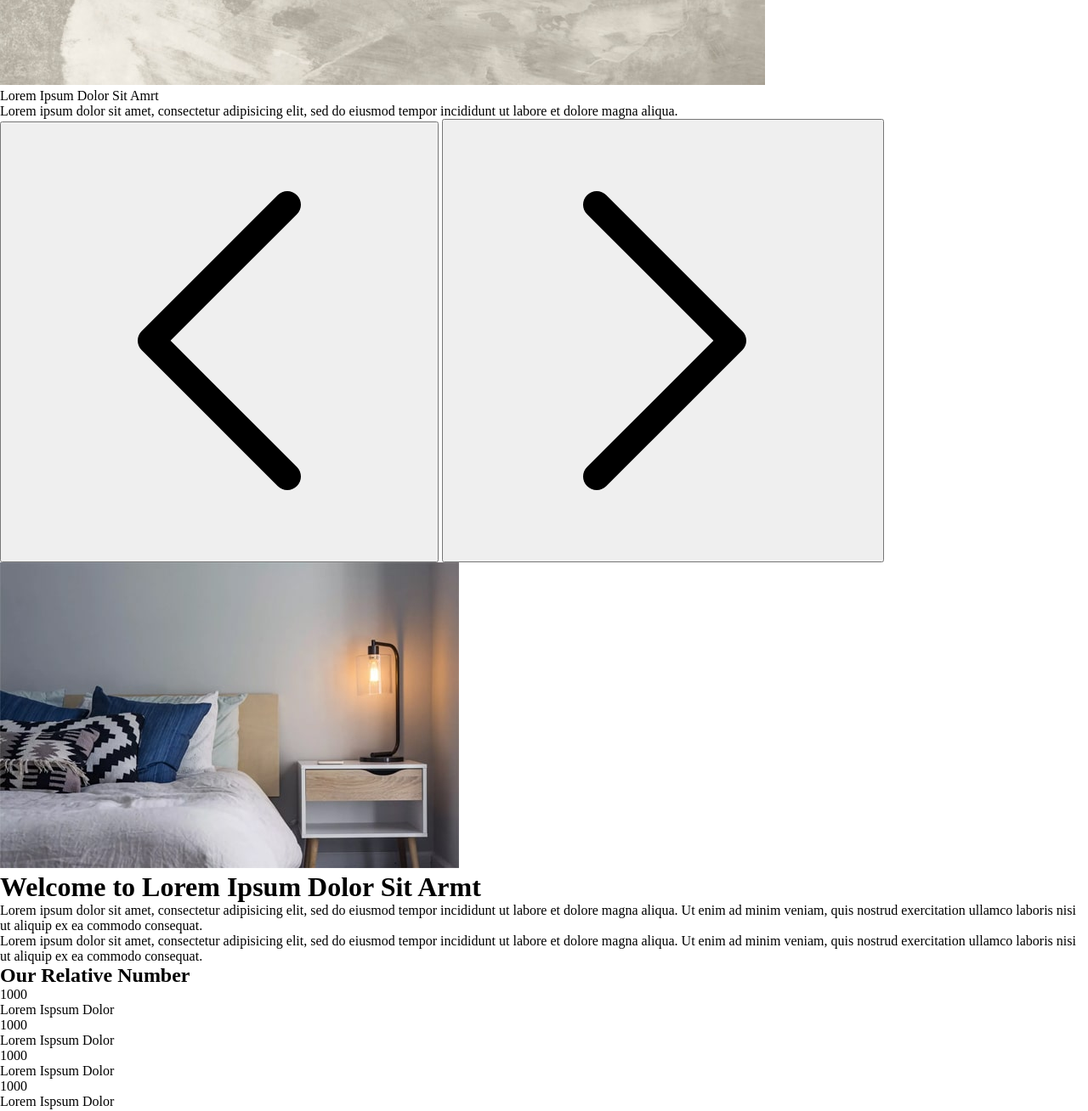
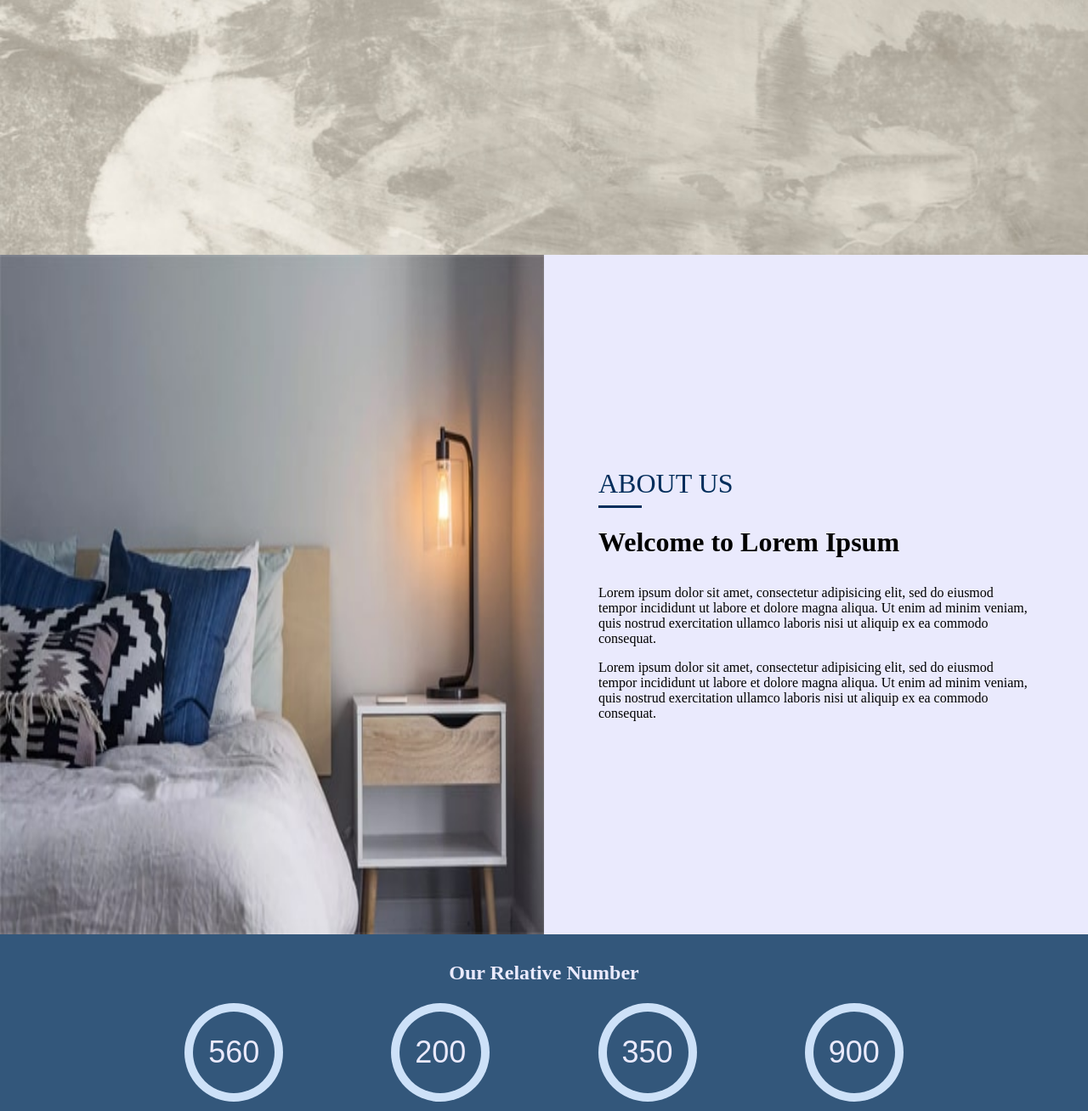
Before and after one commit to yashvi-khunt/websiteDemo, a plain HTML site: page index.html in a window 1280 px wide. Shown: the part 500-1808 px from the top of the page at 85% size. Drawn offline with Linux system fonts and the light colour scheme.

Commit message:
Completed about us and counter section in index.html

```diff
--- a/css/style.css
+++ b/css/style.css
@@ -1,7 +1,9 @@
 :root {
   --primary-color: #002d5b;
-  --second-color: #ff656a;
-  --white: #ffffff;
+  /* --second-color: #ff656a; */
+  --second-color: #eaeafd;
+  /* --white: #eaeafd; */
+  --white: #cde1f8;
   --dark: #506172;
   --bgcolor: #f6f9fe;
   --primary-font: "Rubik", sans-serif;
@@ -12,6 +14,10 @@
 body {
   padding: 0;
   margin: 0;
+}
+
+html {
+  scroll-behavior: smooth;
 }
 
 a,
@@ -27,7 +33,7 @@ ol {
 }
 
 #button,
-.navbar-toggler {
+.navbar-toggler, #servicesmodal, .carousel-item {
   display: none;
 }
 
@@ -66,22 +72,217 @@ ol {
 .navbar ul li a:hover:after {
   width: 100%;
 }
+
+.main-header,
+.navbar ul li a:hover:after {
+  width: 100%;
+}
 .main-header {
   width: 100%;
-  position: absolute;
+  position: fixed;
   top: 0;
+  z-index: 999;
 }
-/* .main-slider img{
+.main-slider,
+.main-slider .carousel-item img {
+  /* background-image: url("../images/slider-1.jpg");
+    background-repeat: no-repeat;
+    background-position: center;
+      height: 50vh;
+      background-size: 100% 100%;*/
   width: 100%;
-} */
+  /* aspect-ratio: 5 / 2; */
+  height: 100vh;
+  object-fit: cover;
+  position: relative;
+}
 
 .slider-items {
   /* max-width: 1000px; */
   width: 100%;
   /* aspect-ratio: 16/9; */
+
+  margin: auto;
 }
 
-.main-control .slider-next svg{
+.slider-content {
+  margin: auto;
+  width: 50%;
+  position: absolute;
+  top: 50%;
+  left: 50%;
+  transform: translate(-50%, -50%);
+  /* align-items: center; */
+}
+
+.slider-content .title {
+  margin: auto;
+  width: 70%;
+  text-align: center;
+  line-height: 1.2em;
+  font-family: var(--primary-font);
+  font-weight: 500;
+  font-size: 1.5em;
+}
+
+.slider-content .desc {
+  text-align: center;
+  margin: auto;
+  width: 70%;
+  line-height: 25px;
+}
+
+.main-control button svg {
+  width: 30px;
+  height: 30px;
+  padding: 3px 4px 0 0;
+  /* fill: white; */
+}
+
+.main-control .slider-next svg {
   transform: rotate(180deg);
   padding: 0 4px 3px 0;
 }
+
+.main-control {
+  display: flex;
+  justify-content: space-between;
+  width: 90%;
+  position: absolute;
+  top: 50%;
+  left: 50%;
+  transform: translate(-50%, -50%);
+}
+
+.main-control button {
+  /* background: non; */
+  cursor: pointer;
+  border-radius: 50%;
+  transition: 0.5s;
+  outline: 0;
+  border: none;
+  width: 40px;
+  height: 40px;
+  fill: var(--primary-color);
+}
+
+.about-us-inside{
+  /* width: 80%; */
+  background-color: var(--second-color);
+  /* margin: 0 auto; */
+  height: 100vh;
+  display: grid;
+  grid-template-columns: repeat(2,1fr);
+}
+.about-us-img img{
+  width: 100%;
+  height: 100%;
+  object-fit: fill;
+}
+
+.about-us-content{
+  display: flex;
+  flex-direction: column;
+  justify-content:center;
+  width: 80%;
+  margin: 0 auto;
+  gap: 2em;
+}
+
+.content-type::after{
+  content: '';
+  width: 10%;
+  height: 3px;
+  position: absolute;
+  display: block;
+  left: 0;
+  bottom: -10px;
+  background-color: var(--primary-color);
+}
+
+.content-type{
+  /* font-family: ; */
+  position: relative;
+  font-size: 2em;
+  color: var(--primary-color);
+  /* font-weight: 100; */
+}
+
+/* .title{
+  font-family: var(--primary-font);
+  font-size: 0.7em;
+} */
+
+.content-type a{
+  color: var(--primary-color);
+}
+
+.desc{
+  display: flex;
+  flex-direction: column;
+  gap: 1em;
+}
+
+.counter{
+  color: var(--second-color);
+  padding: 2em;
+  text-align: center;
+  /* background: var(--primary-color); */
+  background-color: rgba(0,45,91, 0.8);
+}
+.counter .container{
+  width: 80%;
+  margin: 0 auto;
+  display: flex;
+  flex-direction: column;
+  gap: 2em;
+}
+.counter-title h1{
+  font-size: 1.5em;
+}
+.counter-inside{
+  font-size: 1.5em;
+  display: grid;
+  grid-template-columns: repeat(4,1fr);
+}
+
+.count-up{
+  display: flex;
+  flex-direction: column;
+  /* justify-content: space-between; */
+  font-family: var(--primary-font);
+  gap: 1em;
+}
+.counter-count{
+  font-size: 1.5em;
+  color: var(--second-color);
+  display: inline;
+}
+
+.counter-circle{
+  margin: 0 auto;
+  height: 4em;
+  width: 4em;
+  display: block;
+  line-height: 1.5;
+  color: var(--second-color);
+  border-radius: 50%;
+  box-shadow: 0 0 0 10px var(--white);
+
+  display: flex;
+  justify-content: center;
+  align-items: center;
+}
+
+.our-serivces .container{
+  height: 100vh;
+  background-color: var(--second-color);
+  display: flex;
+  flex-direction: column;
+  align-items: center;
+  justify-content: center;
+}
+
+.our-serivces-main{
+  display: flex;
+}
--- a/index.html
+++ b/index.html
@@ -177,7 +177,7 @@
           />
           <div class="slider-content">
             <div class="title" itemprop="name">Lorem Ipsum Dolor Sit Amrt</div>
-            <p class="decs" itemprop="description">
+            <p class="desc" itemprop="description">
               Lorem ipsum dolor sit amet, consectetur adipisicing elit, sed do
               eiusmod tempor incididunt ut labore et dolore magna aliqua.
             </p>
@@ -194,7 +194,7 @@
             <div class="title" itemprop="name">
               Voluptates excepturi dolorum dignissimos
             </div>
-            <p class="decs" itemprop="description">
+            <p class="desc" itemprop="description">
               , expedita quod maiores quam deleniti laboriosam suscipit, ipsa,
               quis molestias eius quibusdam? Cupiditate quos illum consequuntur
               assumenda exercitationem.
@@ -210,7 +210,7 @@
           />
           <div class="container slider-content">
             <div class="title" itemprop="name">Esse nulla atque adipisci?</div>
-            <p class="decs" itemprop="description">
+            <p class="desc" itemprop="description">
               Eaque, obcaecati soluta. Illum natus sint qui voluptas porro omnis
               vel distinctio dolores! Illo maxime distinctio dolores fugit.
             </p>
@@ -264,7 +264,7 @@
 
     <!-- Home About Section Here-->
 
-    <div class="about-us spad">
+    <div class="about-us">
       <div class="container">
         <div class="about-us-inside">
           <div class="about-us-img">
@@ -280,10 +280,13 @@
             />
           </div>
           <div class="about-us-content">
+            <div class="content-type">
+              <a href="./about.html">ABOUT US</a>
+            </div>
             <div class="title">
-              <h1>Welcome to Lorem Ipsum Dolor Sit Armt</h1>
-            </div>
-            <div class="decs">
+              <h1>Welcome to Lorem Ipsum</h1>
+            </div>
+            <div class="desc">
               <p>
                 Lorem ipsum dolor sit amet, consectetur adipisicing elit, sed do
                 eiusmod tempor incididunt ut labore et dolore magna aliqua. Ut
@@ -307,25 +310,33 @@
     <!-- Counter Number Here-->
     <div class="counter">
       <div class="container">
-        <h2 class="title">Our Relative Number</h2>
+        <div class="counter-title"><h1>Our Relative Number</h1></div>
         <div class="counter-inside">
           <div class="count-up">
-            <div class="counter-count">1000</div>
+            <span class="counter-circle">
+              <div class="counter-count">560</div>
+            </span>
             <div class="counter-text">Lorem Ispsum Dolor</div>
           </div>
 
           <div class="count-up">
-            <div class="counter-count">1000</div>
+            <span class="counter-circle">
+              <div class="counter-count">200</div>
+            </span>
             <div class="counter-text">Lorem Ispsum Dolor</div>
           </div>
 
           <div class="count-up">
-            <div class="counter-count">1000</div>
+            <span class="counter-circle">
+              <div class="counter-count">350</div>
+            </span>
             <div class="counter-text">Lorem Ispsum Dolor</div>
           </div>
 
           <div class="count-up">
-            <div class="counter-count">1000</div>
+            <span class="counter-circle">
+              <div class="counter-count">900</div>
+            </span>
             <div class="counter-text">Lorem Ispsum Dolor</div>
           </div>
         </div>
@@ -335,9 +346,12 @@
     <!-- Conter Number End-->
 
     <!-- Our-Services Here -->
-    <div class="our-serivces spad">
+    <div class="our-serivces">
       <div class="container">
-        <h2 class="title">Our Best Products/Services</h2>
+        <!-- <div class="content-type">
+          <a href="services.html">OUR SERVICES</a>
+        </div> -->
+        <h2 class="title content-type">Our Best Products/Services</h2>
         <div class="our-serivces-main">
           <div
             class="our-serivces-items"
@@ -768,7 +782,7 @@
                   </svg>
                 </button>
               </div>
-              <p class="decs" itemprop="description">
+              <p class="desc" itemprop="description">
                 Lorem ipsum dolor sit amet, consectetur adipisicing elit
               </p>
             </div>
@@ -850,7 +864,7 @@
                   </svg>
                 </button>
               </div>
-              <p class="decs" itemprop="description">
+              <p class="desc" itemprop="description">
                 Lorem ipsum dolor sit amet, consectetur adipisicing elit
               </p>
             </div>
@@ -932,7 +946,7 @@
                   </svg>
                 </button>
               </div>
-              <p class="decs" itemprop="description">
+              <p class="desc" itemprop="description">
                 Lorem ipsum dolor sit amet, consectetur adipisicing elit
               </p>
             </div>
@@ -1213,7 +1227,7 @@
                 itemprop="image"
               />
             </div>
-            <p class="decs">
+            <p class="desc">
               Lorem ipsum dolor sit amet, consectetur adipisicing elit, sed do
               eiusmod tempor incididunt ut labore et dolore magna aliqua. Ut
               enim ad minim veniam
@@ -1409,7 +1423,7 @@
                     ></path>
                   </svg>
                 </div>
-                <div class="contact-decs">
+                <div class="contact-desc">
                   <a href="tel:+91 123 456 7890" itemprop="telephone"
                     >+91 123 456 7890</a
                   >
@@ -1431,7 +1445,7 @@
                     ></path>
                   </svg>
                 </div>
-                <div class="contact-decs">
+                <div class="contact-desc">
                   <a href="mailto:your@mail.com" itemprop="email"
                     >your@mail.com</a
                   >
@@ -1454,7 +1468,7 @@
                     </g>
                   </svg>
                 </div>
-                <div class="contact-decs" itemprop="address">
+                <div class="contact-desc" itemprop="address">
                   <span itemprop="streetAddress">
                     302/303, Nakshatra Heights 150 Feet Ring Road,</span
                   >
@@ -1488,7 +1502,7 @@
     </div>
     <!--Copy Right Sections-end-->
 
-    <script src="./script.js"></script>
+    <script type="text/javascript" src="./script.js"></script>
     <!-- <script
         type="text/javascript"
         src="https://translate.google.com/translate_a/element.js?cb=googleTranslateElementInit"
```
